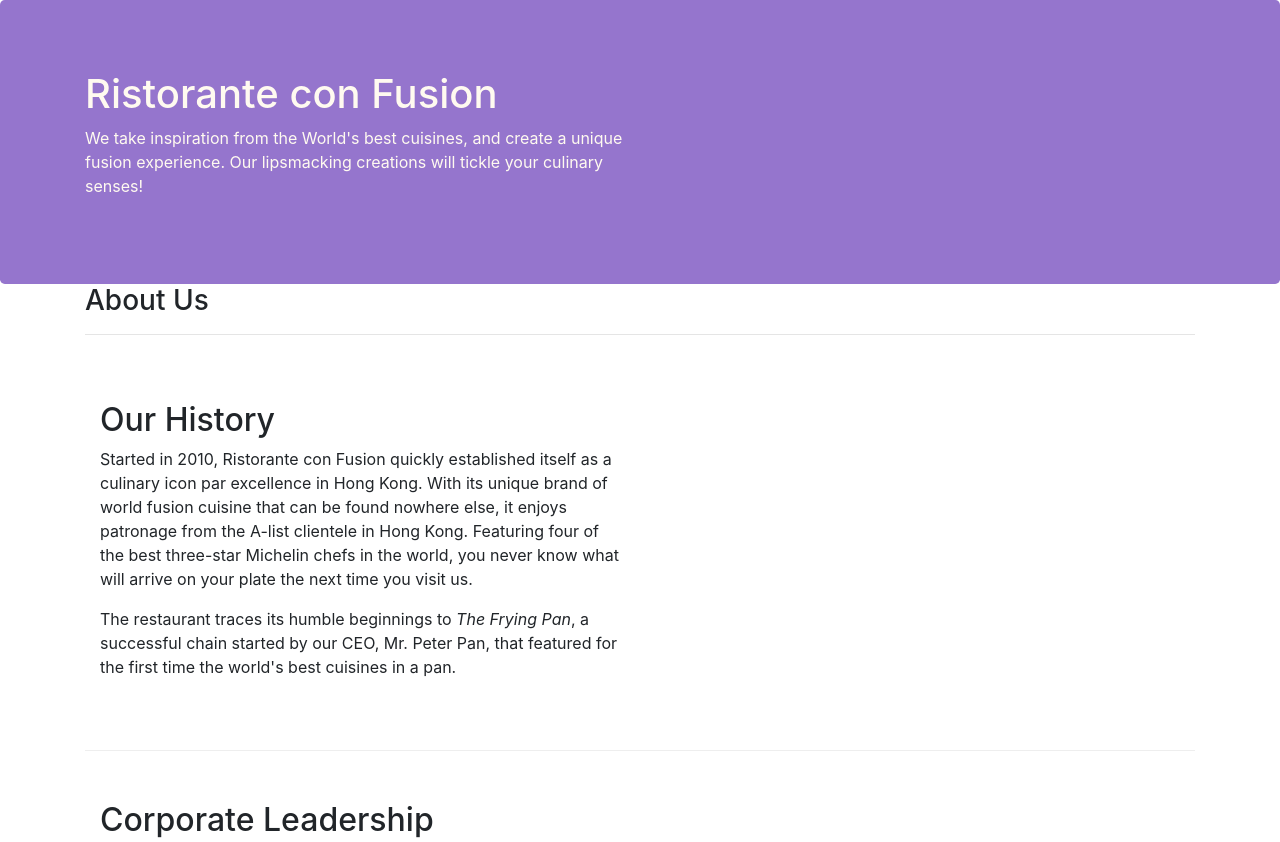
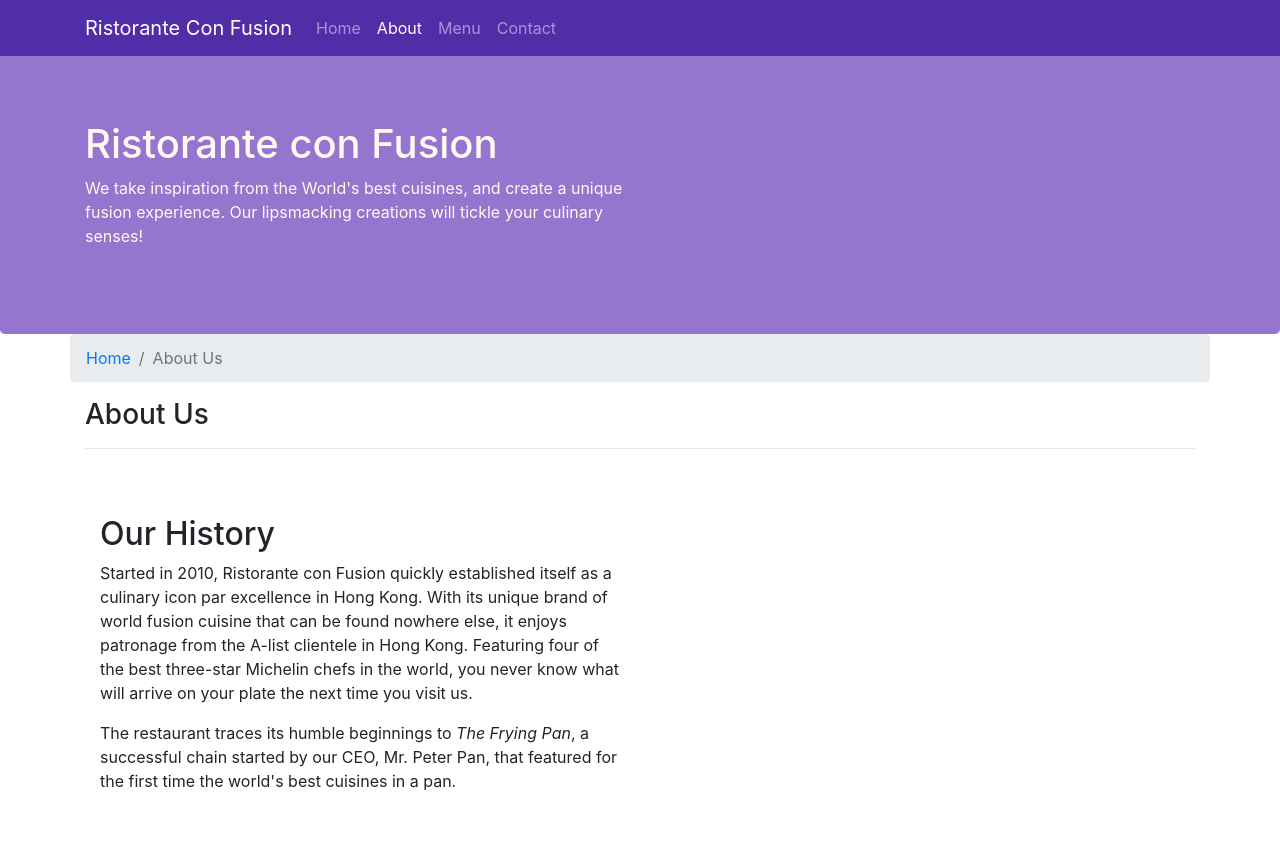
Before and after one commit to smileszhang/BootStrap1, a website: page aboutus.html in a window 1280 px wide. Shown: the top 842 px of the page. Drawn offline with nearby package versions, Linux system fonts and the light colour scheme.

Commit message:
Navbar and Breadcrumbs

```diff
--- a/aboutus.html
+++ b/aboutus.html
@@ -14,7 +14,22 @@
 </head>
 
 <body>
-
+    <nav class="navbar navbar-dark navbar-expand-sm fixed-top">
+        <div class="container">
+            <button class="navbar-toggler" type="button" data-toggle="collapse" data-target="#Navbar">
+                 <span class="navbar-toggler-icon"></span>
+             </button>
+            <a class="navbar-brand" href="#">Ristorante Con Fusion</a>
+            <div class="collapse navbar-collapse" id="Navbar">
+                <ul class="navbar-nav mr-auto">
+                    <li class="nav-item"><a class="nav-link" href="./index.html">Home</a></li>
+                    <li class="nav-item active"><a class="nav-link" href="#">About</a></li>
+                    <li class="nav-item"><a class="nav-link" href="#">Menu</a></li>
+                    <li class="nav-item"><a class="nav-link" href="#">Contact</a></li>
+                </ul>
+             </div>
+        </div>
+    </nav>
     <header class="jumbotron">
         <div class="container">
             <div class="row row-header">
@@ -29,8 +44,12 @@
     </header>
 
     <div class="container">
-        <div>
-            <div>
+        <div class="row">
+            <ol class="col-12 breadcrumb">
+                <li class="breadcrumb-item"><a href="./index.html">Home</a></li>
+                <li class="breadcrumb-item active">About Us</li>
+            </ol>
+            <div class="col-12">
                <h3>About Us</h3>
                <hr>
             </div>
@@ -69,7 +88,7 @@
                 <div class="col-4 offset-1 col-sm-2">
                     <h5>Links</h5>
                     <ul class="list-unstyled">
-                        <li><a href="#">Home</a></li>
+                        <li><a href="./index.html">Home</a></li>
                         <li><a href="#">About</a></li>
                         <li><a href="#">Menu</a></li>
                         <li><a href="#">Contact</a></li>
--- a/css/styles.css
+++ b/css/styles.css
@@ -28,3 +28,12 @@
     margin: 0px;
     color: #0f0f0f;
 }
+
+body{
+    padding:50px 0px 0px 0px;
+    z-index:0;
+}
+
+.navbar-dark {
+     background-color: #512DA8;
+}
```
Also changed, not shown: index.html (+17 -1 lines).
